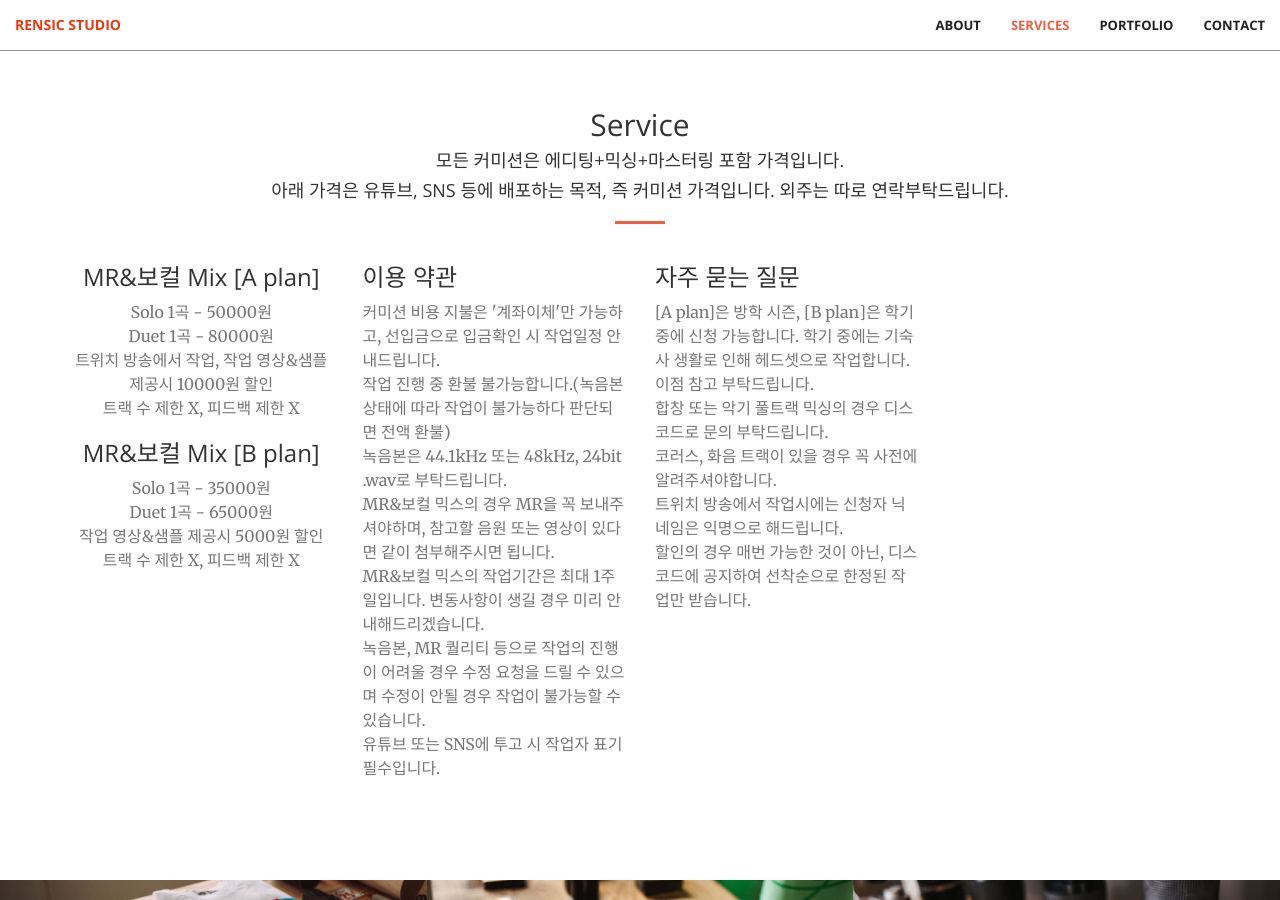
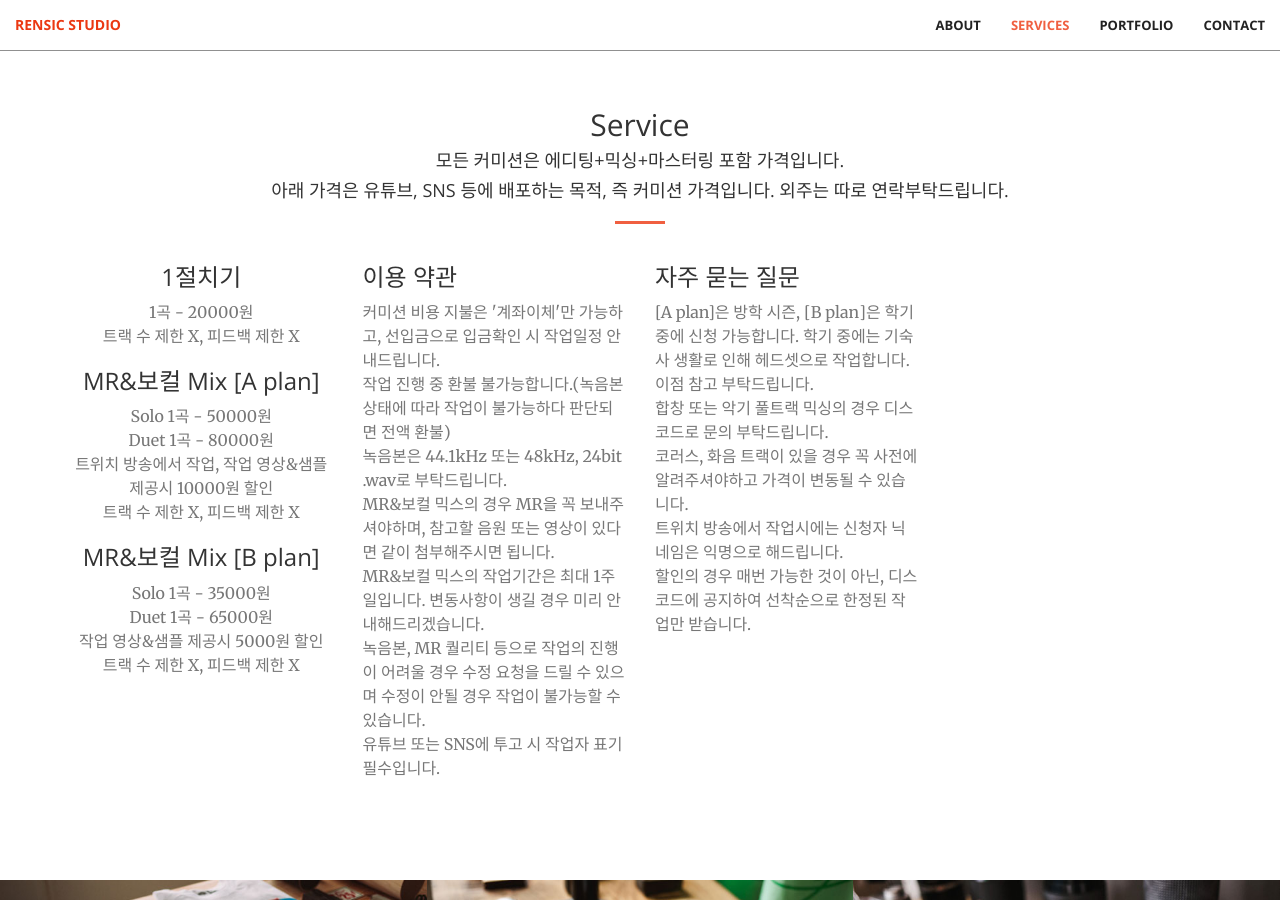
Before and after one commit to RenSicStudio/RenSicStudio.github.io, a Jekyll site: the page built from index.html, in a window 1280 px wide and 900 px high, scrolled down 1300 px. Built offline with Jekyll 4.4.1, drawn with Linux system fonts in a browser that asks for light colours.

Commit message:
Update services.html

```diff
--- a/_includes/services.html
+++ b/_includes/services.html
@@ -13,6 +13,9 @@
         <div class="row">
             <div class="col-lg-3 col-md-6 text-center">
                 <div class="service-box">
+                    <h3>1절치기</h3>
+                    <p class="text-muted">1곡 - 20000원</p>
+                    <p class="text-muted">트랙 수 제한 X, 피드백 제한 X</p>
                     <h3>MR&보컬 Mix [A plan]</h3>
                     <p class="text-muted">Solo 1곡 - 50000원</p>
                     <p class="text-muted">Duet 1곡 - 80000원</p>
@@ -42,7 +45,7 @@
                     <h3>자주 묻는 질문</h3>
                     <p class="text-muted">[A plan]은 방학 시즌, [B plan]은 학기 중에 신청 가능합니다. 학기 중에는 기숙사 생활로 인해 헤드셋으로 작업합니다. 이점 참고 부탁드립니다.</p>
                     <p class="text-muted">합창 또는 악기 풀트랙 믹싱의 경우 디스코드로 문의 부탁드립니다.</p>
-                    <p class="text-muted">코러스, 화음 트랙이 있을 경우 꼭 사전에 알려주셔야합니다.</p>
+                    <p class="text-muted">코러스, 화음 트랙이 있을 경우 꼭 사전에 알려주셔야하고 가격이 변동될 수 있습니다.</p>
                     <p class="text-muted">트위치 방송에서 작업시에는 신청자 닉네임은 익명으로 해드립니다.</p>
                     <p class="text-muted">할인의 경우 매번 가능한 것이 아닌, 디스코드에 공지하여 선착순으로 한정된 작업만 받습니다.</p>
                 </div>
```
